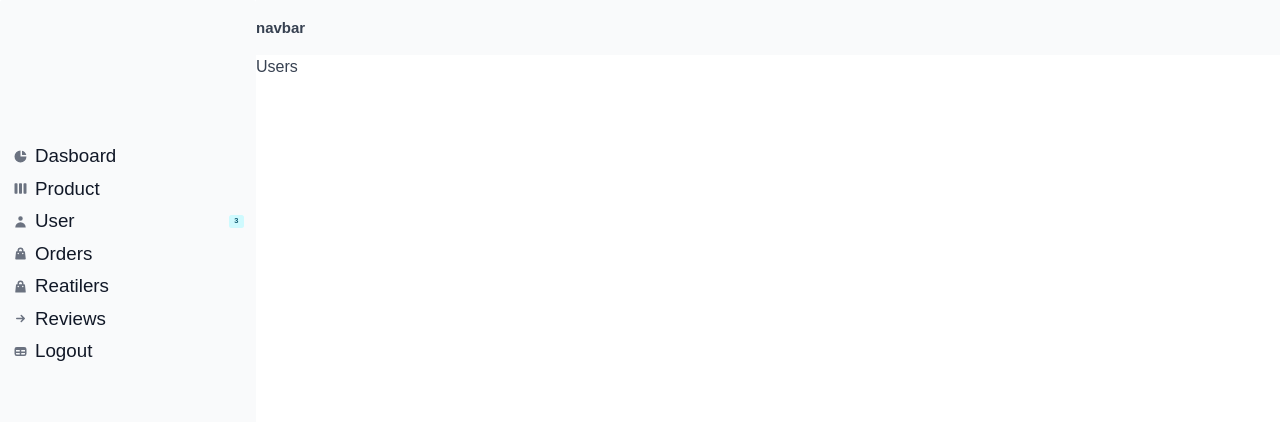
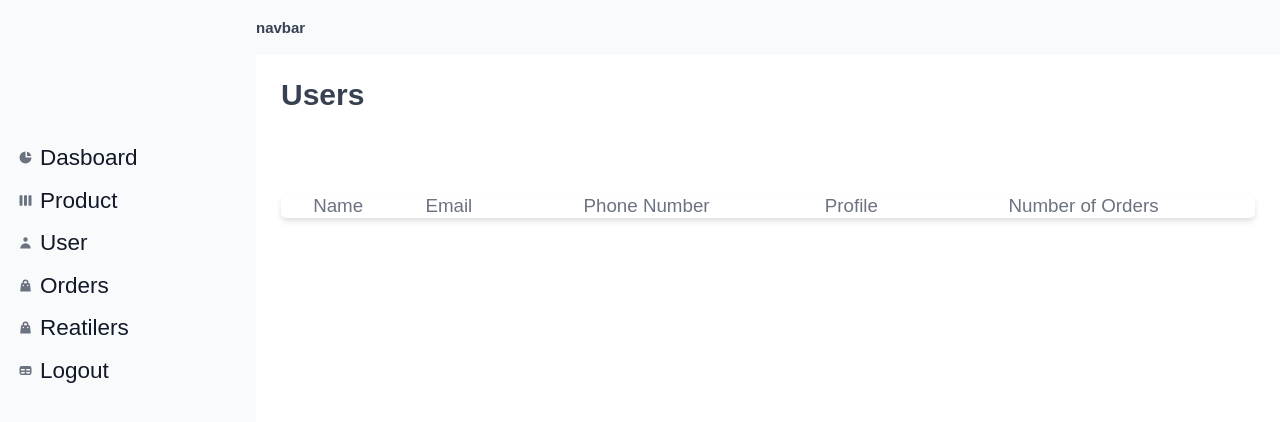
Before and after one commit to Ahmedx44/E-commercees, a React (Vite) app in the folder FrontEnd/: page /admin/users in a window 1280 px wide. Shown: the top 422 px of the page. Built offline with nearby package versions, Linux system fonts and the light colour scheme; sample sign-in values are in the browser's storage.

Commit message:
added Title component and SmallCard

```diff
--- a/FrontEnd/src/pages/Dashboard.jsx
+++ b/FrontEnd/src/pages/Dashboard.jsx
@@ -1,5 +1,23 @@
+import SmallCard from "../ui/SmallCard";
+import { FaCartArrowDown } from "react-icons/fa";
+import { FaProductHunt } from "react-icons/fa";
+import { FaRegUser } from "react-icons/fa";
+import { SiCashapp } from "react-icons/si";
+
 function Dashboard() {
-  return <div>dashboard</div>;
+  return (
+    <div>
+      <div className="pt-10 mx-10 font-bold text-5xl">
+        <h1>Dashboard</h1>
+      </div>
+      <div className="flex  justify-around">
+        <SmallCard name="Total Order" icon={<FaCartArrowDown />} />
+        <SmallCard name="Total Products" icon={<FaProductHunt />} />
+        <SmallCard name="Total Users" icon={<FaRegUser />} />
+        <SmallCard name="Total Revenue" icon={<SiCashapp />} />
+      </div>
+    </div>
+  );
 }
 
 export default Dashboard;
--- a/FrontEnd/src/pages/OrderSuccess.jsx
+++ /dev/null
@@ -1,25 +0,0 @@
-import { useEffect } from "react";
-import { useHistory } from "react-router-dom";
-
-const OrderSuccess = () => {
-  const history = useHistory();
-
-  useEffect(() => {
-    // After a delay (e.g., 3 seconds), redirect the user to the cart page
-    const timeoutId = setTimeout(() => {
-      history.push("/cart");
-    }, 3000);
-
-    // Clean up the timeout when the component unmounts
-    return () => clearTimeout(timeoutId);
-  }, [history]);
-
-  return (
-    <div>
-      <h1>Order Successful!</h1>
-      <p>You will be redirected to the cart page in a few seconds.</p>
-    </div>
-  );
-};
-
-export default OrderSuccess;
--- a/FrontEnd/src/pages/Orders.jsx
+++ b/FrontEnd/src/pages/Orders.jsx
@@ -1,5 +1,11 @@
+import Title from "../ui/Title";
+
 function Orders() {
-  return <div>Order</div>;
+  return (
+    <div>
+      <Title name="Orders" />
+    </div>
+  );
 }
 
 export default Orders;
--- a/FrontEnd/src/pages/Product.jsx
+++ b/FrontEnd/src/pages/Product.jsx
@@ -1,5 +1,10 @@
-function AdminProduct() {
-  return <div>Product</div>;
+import Title from "../ui/Title";
+function Product() {
+  return (
+    <div>
+      <Title name={"Product"} />
+    </div>
+  );
 }
 
-export default AdminProduct;
+export default Product;
--- a/FrontEnd/src/pages/Retailer.jsx
+++ /dev/null
@@ -1,5 +0,0 @@
-function Retailer() {
-  return <div>Retialer</div>;
-}
-
-export default Retailer;
--- a/FrontEnd/src/pages/Retailers.jsx
+++ b/FrontEnd/src/pages/Retailers.jsx
@@ -1,5 +1,11 @@
+import Title from "../ui/Title";
+
 function Retailers() {
-  return <div>Retailers</div>;
+  return (
+    <div>
+      <Title name="Retailers" />
+    </div>
+  );
 }
 
 export default Retailers;
--- a/FrontEnd/src/pages/Users.jsx
+++ b/FrontEnd/src/pages/Users.jsx
@@ -1,5 +1,26 @@
+import { Table } from "flowbite-react";
+import { toast } from "react-hot-toast";
+import Title from "../ui/Title";
+
 function Users() {
-  return <div>Users</div>;
+  return (
+    <div>
+      <Title name="Users" />
+      <div className="mt-24 px-10 py-10  bg-gret-500">
+        <Table>
+          <thead>
+            <tr className="text-3xl py-10 text-center">
+              <td>Name</td>
+              <td>Email</td>
+              <td>Phone Number</td>
+              <td>Profile</td>
+              <td>Number of Orders</td>
+            </tr>
+          </thead>
+        </Table>
+      </div>
+    </div>
+  );
 }
 
 export default Users;
--- a/FrontEnd/src/ui/SideBar.jsx
+++ b/FrontEnd/src/ui/SideBar.jsx
@@ -28,40 +28,35 @@ import {
 function SideBar() {
   return (
     <Sidebar aria-label="Default sidebar example" className="w-full h-screen ">
-      <Sidebar.Items className="mt-52 flex flex-col gap-20">
+      <Sidebar.Items className="mt-52 ">
         <Sidebar.ItemGroup>
           <Link to="dashboard">
-            <Sidebar.Item icon={HiChartPie} className="text-3xl">
+            <Sidebar.Item icon={HiChartPie} className="text-4xl my-3 mx-2 ">
               Dasboard
             </Sidebar.Item>
           </Link>
           <Link to="products">
-            <Sidebar.Item icon={HiViewBoards} className="text-3xl">
+            <Sidebar.Item icon={HiViewBoards} className="text-4xl my-3 mx-2">
               Product
             </Sidebar.Item>
           </Link>
           <Link to="users">
-            <Sidebar.Item icon={HiUser} label="3" className="text-3xl">
+            <Sidebar.Item icon={HiUser} className="text-4xl my-3 mx-2">
               User
             </Sidebar.Item>
           </Link>
           <Link to="orders">
-            <Sidebar.Item icon={HiShoppingBag} className="text-3xl">
+            <Sidebar.Item icon={HiShoppingBag} className="text-4xl my-3 mx-2">
               Orders
             </Sidebar.Item>
           </Link>
           <Link to="retailers">
-            <Sidebar.Item icon={HiShoppingBag} className="text-3xl">
+            <Sidebar.Item icon={HiShoppingBag} className="text-4xl my-3 mx-2">
               Reatilers
             </Sidebar.Item>
           </Link>
-          <Link to="reviews">
-            <Sidebar.Item icon={HiArrowSmRight} className="text-3xl">
-              Reviews
-            </Sidebar.Item>
-          </Link>
           <Link>
-            <Sidebar.Item icon={HiTable} className="text-3xl">
+            <Sidebar.Item icon={HiTable} className="text-4xl my-3 mx-2">
               Logout
             </Sidebar.Item>
           </Link>
--- /dev/null
+++ b/FrontEnd/src/ui/SmallCard.jsx
@@ -0,0 +1,13 @@
+function SmallCard({ name, icon }) {
+  return (
+    <div className="w-50 bg-slate-300  shadow-lg rounded-2xl text-2xl font-bold flex p-10 h-auto gap-10 mt-10">
+      <div className="flex flex-col">
+        <h1>{name}</h1>
+        11
+      </div>
+      <div className="text-5xl">{icon}</div>
+    </div>
+  );
+}
+
+export default SmallCard;
--- /dev/null
+++ b/FrontEnd/src/ui/Title.jsx
@@ -0,0 +1,5 @@
+function Title({ name }) {
+  return <div className="pt-10 mx-10 font-bold text-5xl">{name}</div>;
+}
+
+export default Title;
```
